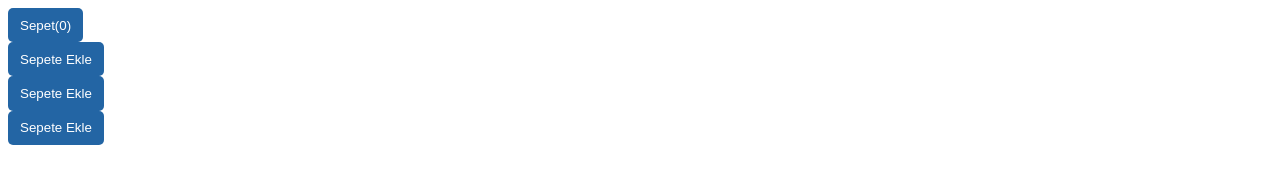
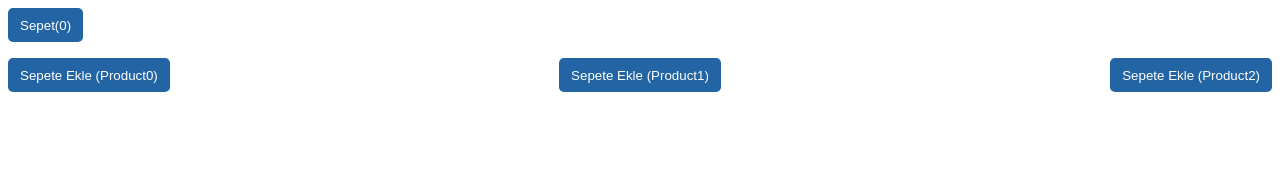
Before and after one commit to Yutpatech/ShoppingCartModule, a plain HTML site: page index.html in a window 1280 px wide. Drawn offline with nearby package versions, Linux system fonts and the light colour scheme.

Commit message:
Update index.html

```diff
--- a/index.html
+++ b/index.html
@@ -31,7 +31,8 @@
             :done="done"
             >
         </Shoppingcart>
-        <Addtocart
+        <div style="margin-top:1rem; display: flex;justify-content: space-between;">
+           <Addtocart
             :addnew="isChange"
             :cartitems="cartitems"
             v-for="item in products"
@@ -39,8 +40,9 @@
             :productid="item.id"
             background="#2365A4"
             color="white">
-            Sepete Ekle
-        </Addtocart>
+            Sepete Ekle (Product{{item.id}})
+            </Addtocart>
+        </div>
     </div>
 </body>
 </html>
```
